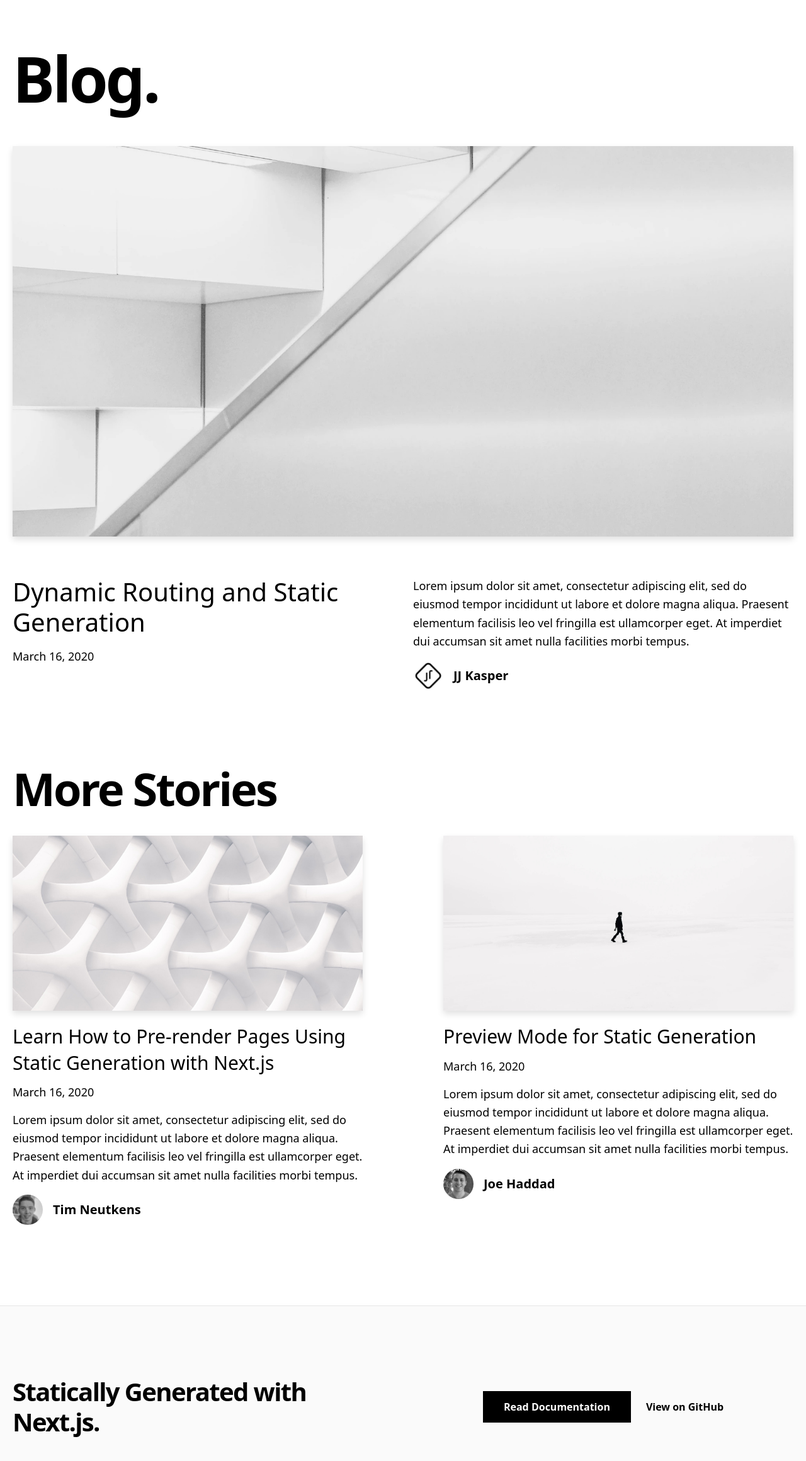
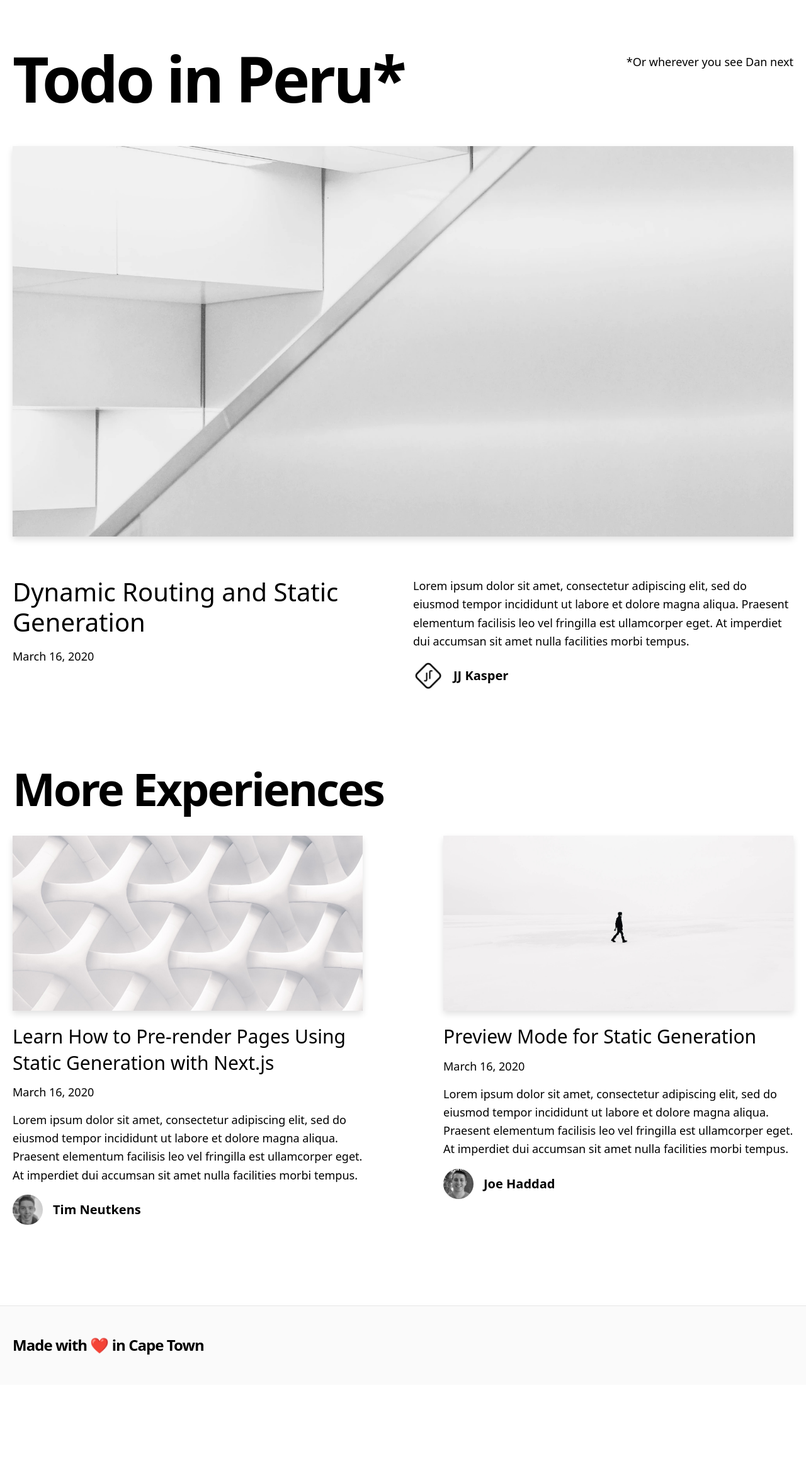
Before and after one commit to dankrajnak/peru-xmas, a Next.js app: page / in a window 1280 px wide. Shown: the top 2320 px of the page at 63% size. After the commit the page ends 2199 px from the top, so only its background shows below. Built offline with nearby package versions, Linux system fonts and the light colour scheme.

Commit message:
Some styles

```diff
--- a/src/components/footer.tsx
+++ b/src/components/footer.tsx
@@ -1,32 +1,17 @@
-import Container from './container'
-import { EXAMPLE_PATH } from '../lib/constants'
+import Container from "./container";
 
 const Footer = () => {
   return (
     <footer className="bg-neutral-50 border-t border-neutral-200">
       <Container>
-        <div className="py-28 flex flex-col lg:flex-row items-center">
-          <h3 className="text-4xl lg:text-[2.5rem] font-bold tracking-tighter leading-tight text-center lg:text-left mb-10 lg:mb-0 lg:pr-4 lg:w-1/2">
-            Statically Generated with Next.js.
+        <div className="py-12 flex flex-col lg:flex-row items-center">
+          <h3 className="text-2xl font-bold tracking-tighter leading-tight text-center lg:text-left mb-10 lg:mb-0 lg:pr-4 lg:w-1/2">
+            Made with ❤️ in Cape Town
           </h3>
-          <div className="flex flex-col lg:flex-row justify-center items-center lg:pl-4 lg:w-1/2">
-            <a
-              href="https://nextjs.org/docs/basic-features/pages"
-              className="mx-3 bg-black hover:bg-white hover:text-black border border-black text-white font-bold py-3 px-12 lg:px-8 duration-200 transition-colors mb-6 lg:mb-0"
-            >
-              Read Documentation
-            </a>
-            <a
-              href={`https://github.com/vercel/next.js/tree/canary/examples/${EXAMPLE_PATH}`}
-              className="mx-3 font-bold hover:underline"
-            >
-              View on GitHub
-            </a>
-          </div>
         </div>
       </Container>
     </footer>
-  )
-}
+  );
+};
 
-export default Footer
+export default Footer;
--- a/src/components/intro.tsx
+++ b/src/components/intro.tsx
@@ -2,10 +2,13 @@ import { CMS_NAME } from "../lib/constants";
 
 const Intro = () => {
   return (
-    <section className="flex-col md:flex-row flex items-center md:justify-between mt-16 mb-16 md:mb-12">
+    <section className="flex-col md:flex-row flex md:justify-between mt-16 mb-16 md:mb-12">
       <h1 className="text-5xl md:text-8xl font-bold tracking-tighter leading-tight md:pr-8">
-        Blog.
+        Todo in Peru*
       </h1>
+      <h4 className="text-lg mt-5 md:pl-8 font-extralight">
+        *Or wherever you see Dan next
+      </h4>
     </section>
   );
 };
--- a/src/components/more-stories.tsx
+++ b/src/components/more-stories.tsx
@@ -1,15 +1,15 @@
-import PostPreview from './post-preview'
-import type Post from '../interfaces/post'
+import PostPreview from "./post-preview";
+import type Post from "../interfaces/post";
 
 type Props = {
-  posts: Post[]
-}
+  posts: Post[];
+};
 
 const MoreStories = ({ posts }: Props) => {
   return (
     <section>
       <h2 className="mb-8 text-5xl md:text-7xl font-bold tracking-tighter leading-tight">
-        More Stories
+        More Experiences
       </h2>
       <div className="grid grid-cols-1 md:grid-cols-2 md:gap-x-16 lg:gap-x-32 gap-y-20 md:gap-y-32 mb-32">
         {posts.map((post) => (
@@ -25,7 +25,7 @@ const MoreStories = ({ posts }: Props) => {
         ))}
       </div>
     </section>
-  )
-}
+  );
+};
 
-export default MoreStories
+export default MoreStories;
```
